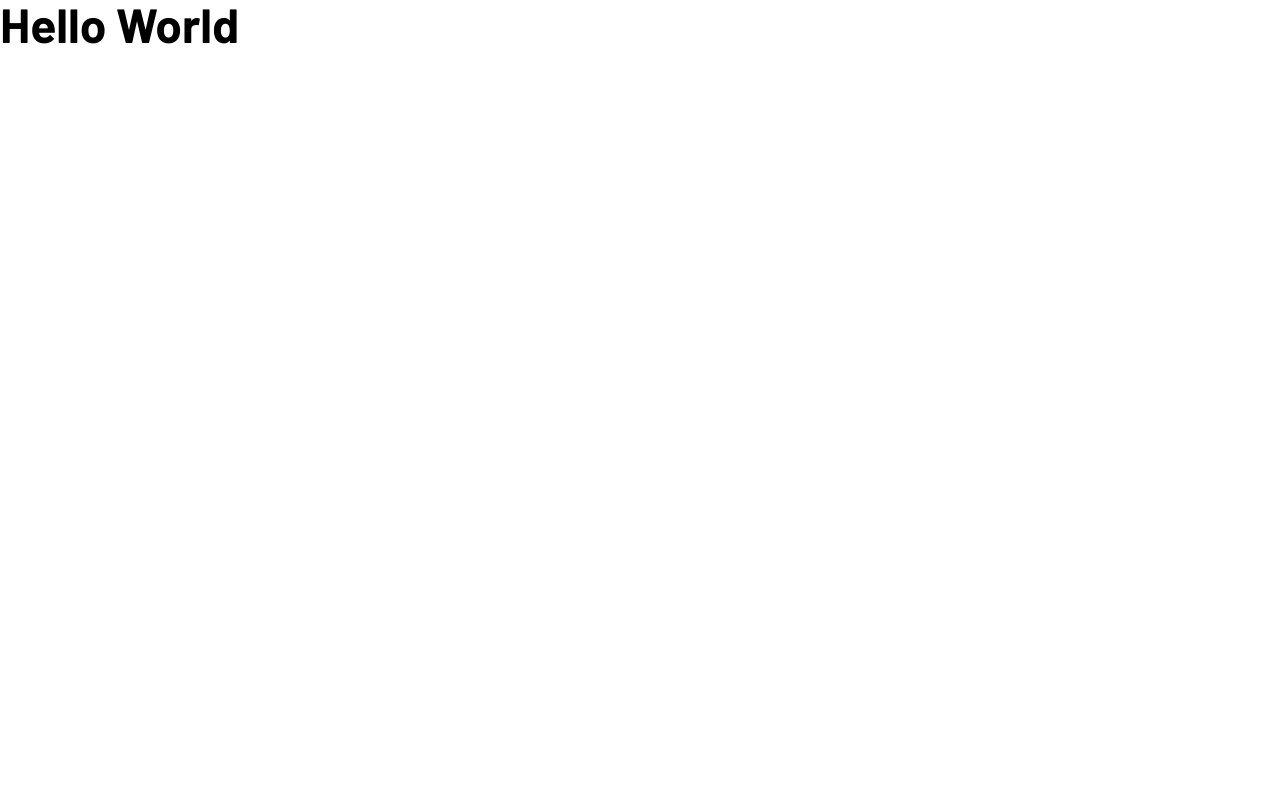
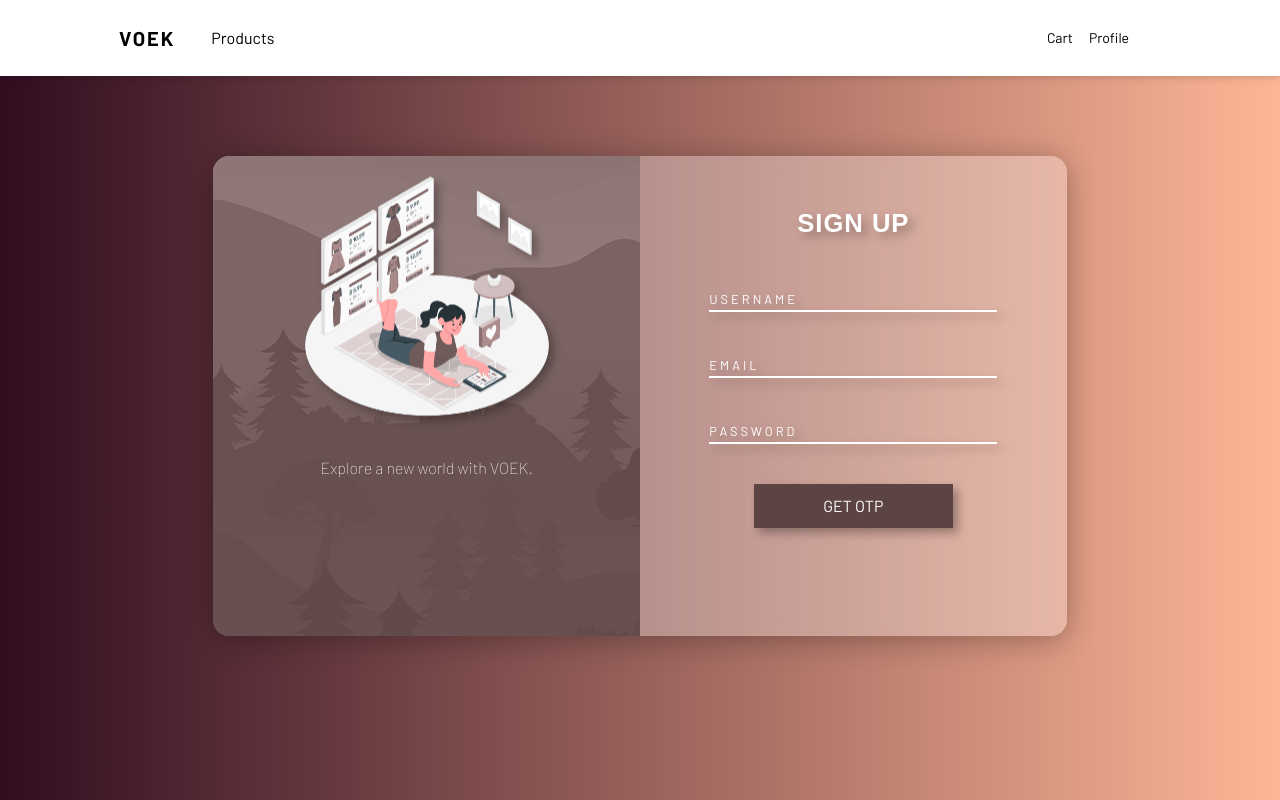
Before and after one commit to Noah-mh/voek, a React (Vite) app in the folder client/: page / in a window 1280 px wide. Shown: the top 800 px of the page. Built offline with nearby package versions, Linux system fonts and the light colour scheme.

Commit message:
uh added img and app.css

```diff
--- a/client/src/App.css
+++ b/client/src/App.css
@@ -1,13 +1,19 @@
-@import url('https://fonts.googleapis.com/css2?family=Barlow:ital,wght@0,100;0,200;0,300;0,400;0,500;0,600;0,700;0,800;0,900;1,100;1,200;1,300;1,400;1,500;1,600;1,700;1,800;1,900&family=Montserrat&display=swap');
+@import url("https://fonts.googleapis.com/css2?family=Barlow:ital,wght@0,100;0,200;0,300;0,400;0,500;0,600;0,700;0,800;0,900;1,100;1,200;1,300;1,400;1,500;1,600;1,700;1,800;1,900&family=Montserrat&display=swap");
 
 @tailwind base;
 @tailwind components;
 @tailwind utilities;
 
-*{
-    font-family: Barlow, sans-serif;
+@import url("https://fonts.googleapis.com/css2?family=Barlow:wght@800&family=Merriweather:wght@300&display=swap");
+:root {
+  --purpleAccent: #310d20;
+  --greyAccent: #484848;
+  --softerPurple: #5c4444;
+}
+* {
+  font-family: Barlow, sans-serif;
 }
 
 div {
-    font-family: "Barlow", sans-serif;
+  font-family: "Barlow", sans-serif;
 }
--- a/client/src/App.tsx
+++ b/client/src/App.tsx
@@ -1,14 +1,17 @@
-import { useState } from 'react'
+import { useState } from "react";
 import "./App.css";
-
+import Header from "./components/header/header.tsx";
+import LoginBanner from "./components/loginBanner/loginBanner.tsx";
+import Footer from "./components/footer/footer.tsx";
 
 function App() {
-
   return (
     <>
-      <div className='text-5xl font-bold'>Hello World</div>
+      <Header />
+      <LoginBanner />
+      <Footer />
     </>
-  )
+  );
 }
 
-export default App
+export default App;
--- a/client/src/components/loginBanner/loginBanner.tsx
+++ b/client/src/components/loginBanner/loginBanner.tsx
@@ -3,6 +3,7 @@ import "./signUP.css";
 import loginPhoto from "../../img/login/loginVec.png";
 import LoginBannerRight from "./loginBannerRight.tsx";
 import SignUP from "./signUP.tsx";
+
 const loginBanner = () => {
   return (
     <div className="containerZ main w-screen h-screen flex">
```
Also changed, not shown: client/src/img/login/loginBG.jpg (added), client/src/img/login/loginVec.png (added).
